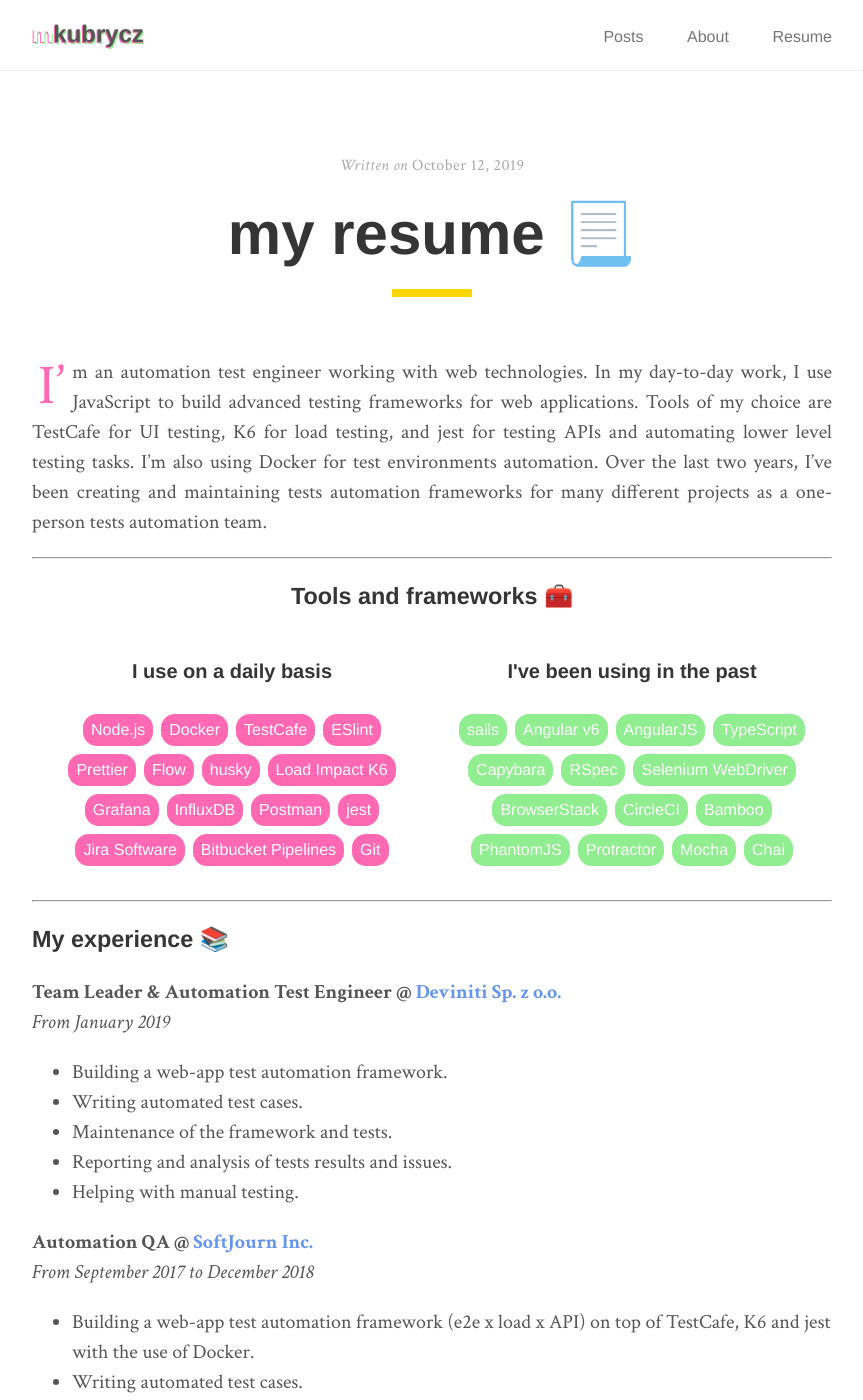
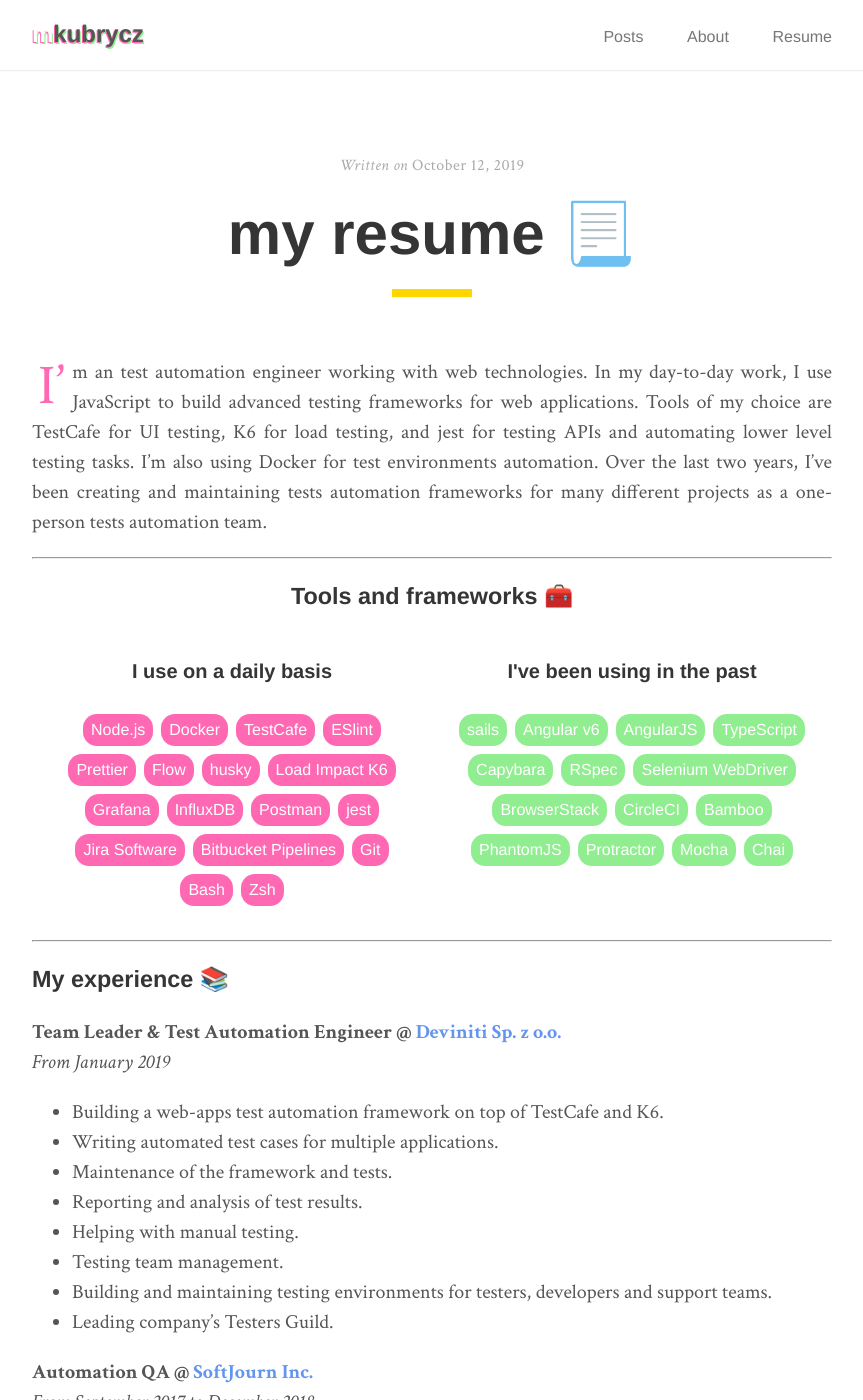
Before and after one commit to mkubrycz/mkubrycz.github.io, a Jekyll site: the page built from resume.md, in a window 1280 px wide and 1400 px high. Shown: the whole window, without its empty margins (208-1071 px from the left). Built offline with Jekyll 4.4.1, drawn with Linux system fonts in a browser that asks for light colours; some of the changed text lies outside the part shown.

Commit message:
updated resume

```diff
--- a/resume.md
+++ b/resume.md
@@ -5,7 +5,7 @@
 permalink: /
 ---
 
-I'm an automation test engineer working with web technologies. In my day-to-day work, I use JavaScript to build advanced testing frameworks for web applications. Tools of my choice are TestCafe for UI testing, K6 for load testing, and jest for testing APIs and automating lower level testing tasks. I'm also using Docker for test environments automation. Over the last two years, I've been creating and maintaining tests automation frameworks for many different projects as a one-person tests automation team.
+I'm an test automation engineer working with web technologies. In my day-to-day work, I use JavaScript to build advanced testing frameworks for web applications. Tools of my choice are TestCafe for UI testing, K6 for load testing, and jest for testing APIs and automating lower level testing tasks. I'm also using Docker for test environments automation. Over the last two years, I've been creating and maintaining tests automation frameworks for many different projects as a one-person tests automation team.
 
 ---
 
@@ -30,6 +30,8 @@
         <a href="https://www.atlassian.com/software/jira"><div class="skill">Jira Software</div></a>
         <a href="https://bitbucket.org/product/features/pipelines"><div class="skill">Bitbucket Pipelines</div></a>
         <a href="https://git-scm.com"><div class="skill">Git</div></a>
+        <a href="https://www.gnu.org/software/bash/"><div class="skill">Bash</div></a>
+        <a href="https://www.zsh.org"><div class="skill">Zsh</div></a>
     </div>
   </div>
   <div class="skills-container">
@@ -56,36 +58,39 @@
 ---
 
 ### My experience 📚
-**Team Leader & Automation Test Engineer @ [Deviniti Sp. z o.o.](https://deviniti.com)**
+**Team Leader & Test Automation Engineer @ [Deviniti Sp. z o.o.](https://deviniti.com)**
 *From January 2019*
-- Building a web-app test automation framework.
-- Writing automated test cases.
+- Building a web-apps test automation framework on top of TestCafe and K6.
+- Writing automated test cases for multiple applications.
 - Maintenance of the framework and tests.
-- Reporting and analysis of tests results and issues.
+- Reporting and analysis of test results.
 - Helping with manual testing.
+- Testing team management.
+- Building and maintaining testing environments for testers, developers and support teams.
+- Leading company's Testers Guild.
 
 **Automation QA @ [SoftJourn Inc.](https://softjourn.com)**
 *From September 2017 to December 2018*
 - Building a web-app test automation framework (e2e x load x API) on top of TestCafe, K6 and jest with the use of Docker.
 - Writing automated test cases.
 - Maintenance of the framework and tests.
-- Reporting and analysis of tests results and issues.
+- Reporting and analysis of test results.
 - Helping with manual testing.
 - Some full-stack developer responsibilities (I created functionality for the application using Angular v6, Sails.js, and Angular.js).
 
 **Test Automation Engineer @ [Beyond](https://beyond.life) (formerly Funerlabooker)**
 *From July 2016 to August 2017*
-- Building a web-app test automation framework (e2e x API) on top of TestCafe and mocha with use of Docker.
+- Building a web-app test automation framework (e2e x API) on top of TestCafe and mocha with the use of Docker.
 - Building a web-app test automation framework (e2e) on top of Capybara, RSpec, and PhantomJS.
 - Writing automated test cases.
 - Maintenance of the framework and tests.
-- Reporting and analysis of tests results and issues.
+- Reporting and analysis of test results.
 - Manual testing.
 
 **Technical Support Engineer @ [Verve](https://onverve.com) (formerly StreetTeam)**
 *From April 2016 to August 2016*
 - Manual testing.
-- Answering users queries.
+- Answering users' queries.
 - Assigning issues to development team members.
 - Solving lower priority issues.
 
```
